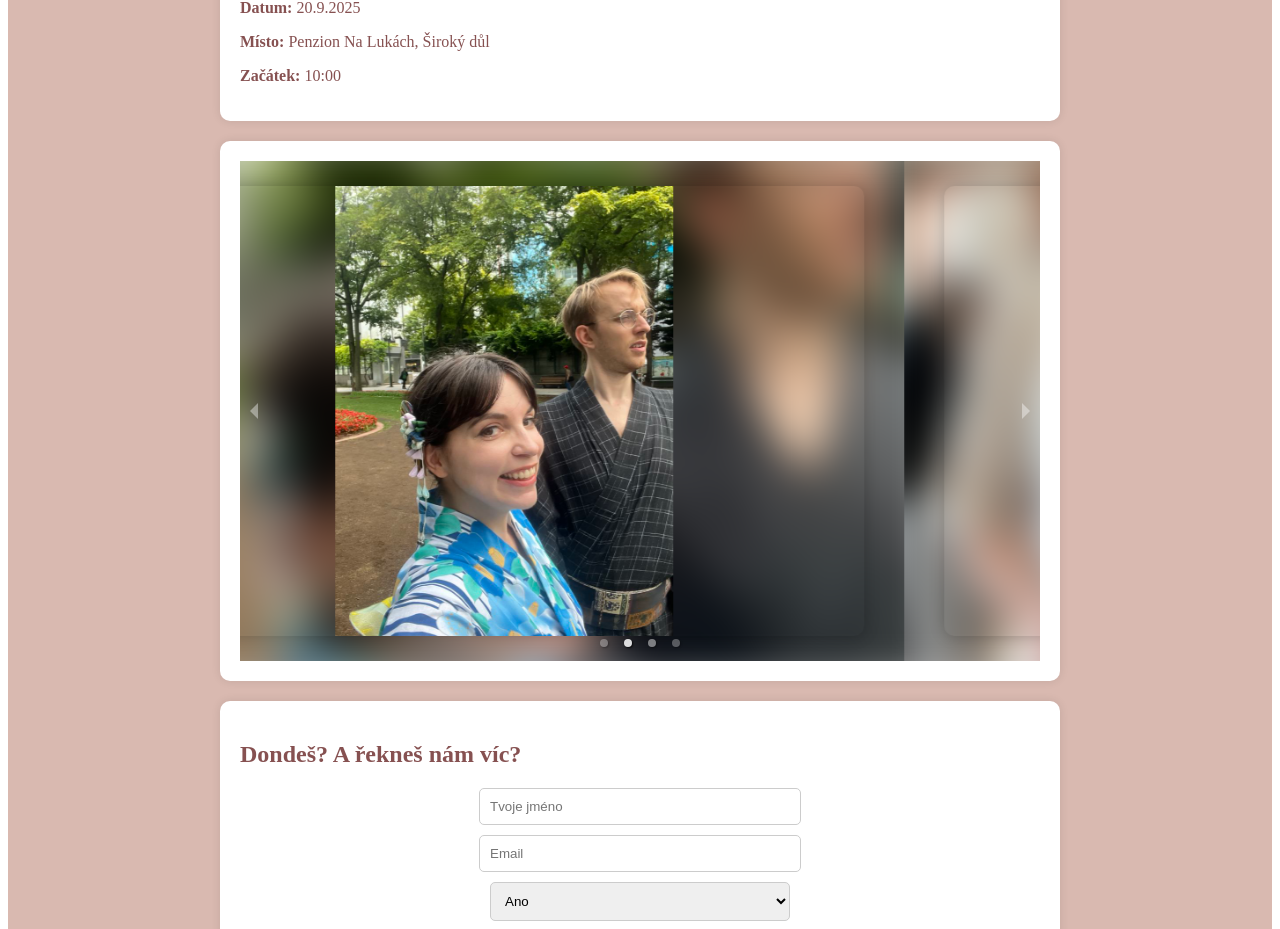
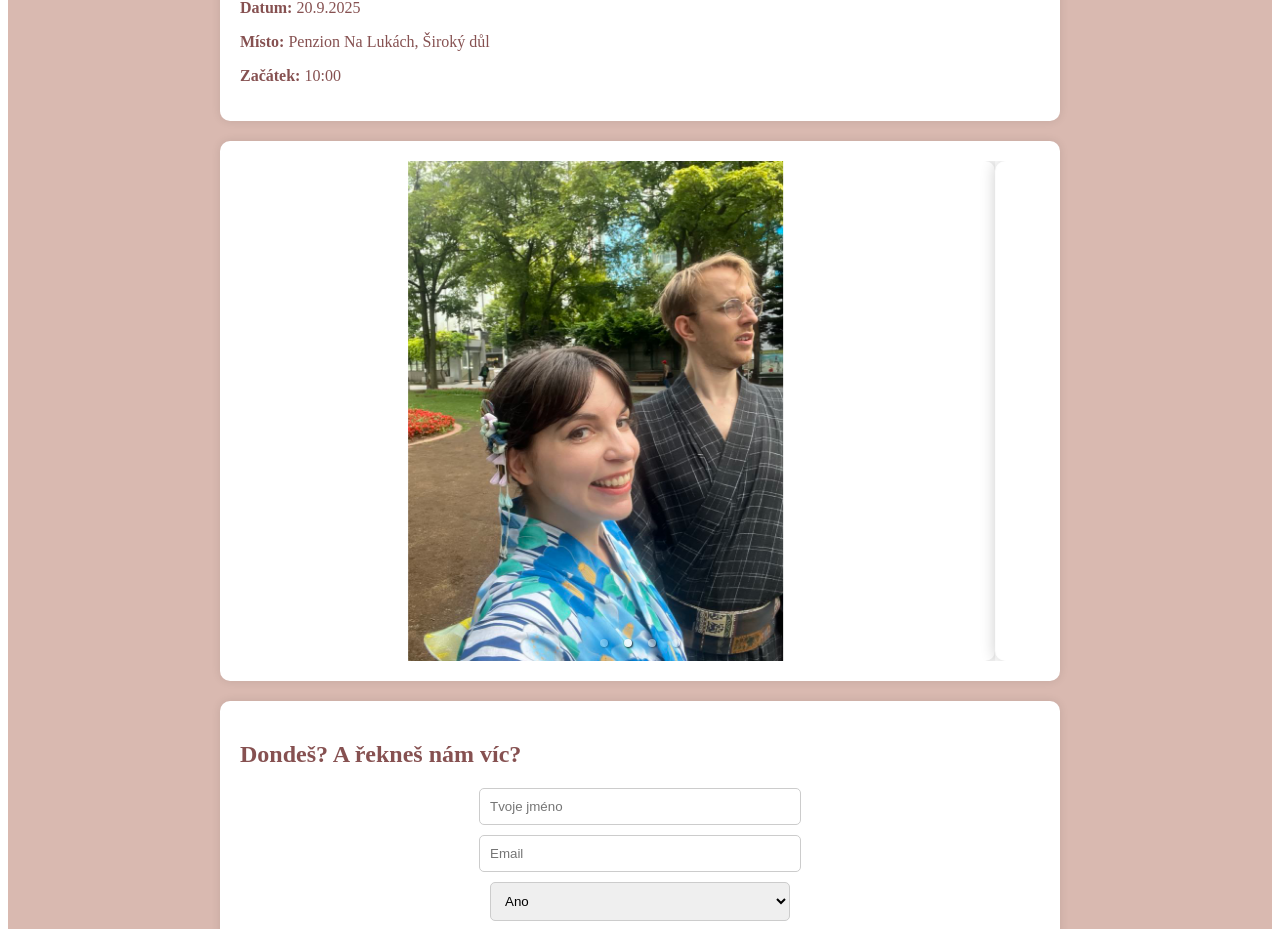
Before and after one commit to miroslavreznik/wedding-website, a React (Create React App) app: page / in a window 1280 px wide. Shown: the part 1155-2084 px from the top of the page. Built offline with nearby package versions, Linux system fonts and the light colour scheme.

Commit message:
Update App.js

```diff
--- a/src/App.js
+++ b/src/App.js
@@ -52,17 +52,18 @@ const App = () => {
 
       {/* Gallery */}
       <motion.section style={sectionStyle} {...scrollFade}>
-        <Carousel showThumbs={false} infiniteLoop autoPlay showStatus={false}>
+        <Carousel
+          showThumbs={false}
+          infiniteLoop
+          autoPlay
+          showStatus={false}
+          emulateTouch
+          transitionTime={600}
+          swipeable
+          dynamicHeight={false}
+        >
           {["gallery1.jpg", "gallery2.jpg", "gallery3.jpg", "gallery4.jpg"].map((file, idx) => (
             <div key={idx} style={carouselSlideStyle}>
-              {/* Blurred background image */}
-              <div
-                style={{
-                  ...backgroundBlurStyle,
-                  backgroundImage: `url(${process.env.PUBLIC_URL}/${file})`
-                }}
-              />
-              {/* Foreground image */}
               <img
                 src={`${process.env.PUBLIC_URL}/${file}`}
                 alt={`Gallery ${idx + 1}`}
@@ -137,38 +138,21 @@ const sectionStyle = {
 
 // Carousel slide wrapper
 const carouselSlideStyle = {
-  position: "relative",
   width: "100%",
   height: "500px",
-  overflow: "hidden",
   display: "flex",
   justifyContent: "center",
-  alignItems: "center"
-};
-
-// Background blur style
-const backgroundBlurStyle = {
-  position: "absolute",
-  top: 0,
-  left: 0,
-  width: "100%",
-  height: "100%",
-  backgroundSize: "cover",
-  backgroundPosition: "center",
-  filter: "blur(20px)",
-  transform: "scale(1.1)",
-  zIndex: 1
+  alignItems: "center",
+  backgroundColor: "#fff"
 };
 
 // Foreground image style
 const galleryImageStyle = {
-  maxHeight: "90%",
-  maxWidth: "90%",
+  maxHeight: "100%",
+  maxWidth: "100%",
   objectFit: "contain",
   borderRadius: "10px",
-  boxShadow: "0px 0px 15px rgba(0, 0, 0, 0.2)",
-  position: "relative",
-  zIndex: 2
+  boxShadow: "0px 0px 15px rgba(0, 0, 0, 0.2)"
 };
 
 // Motion settings for scroll fade-in effect
```
